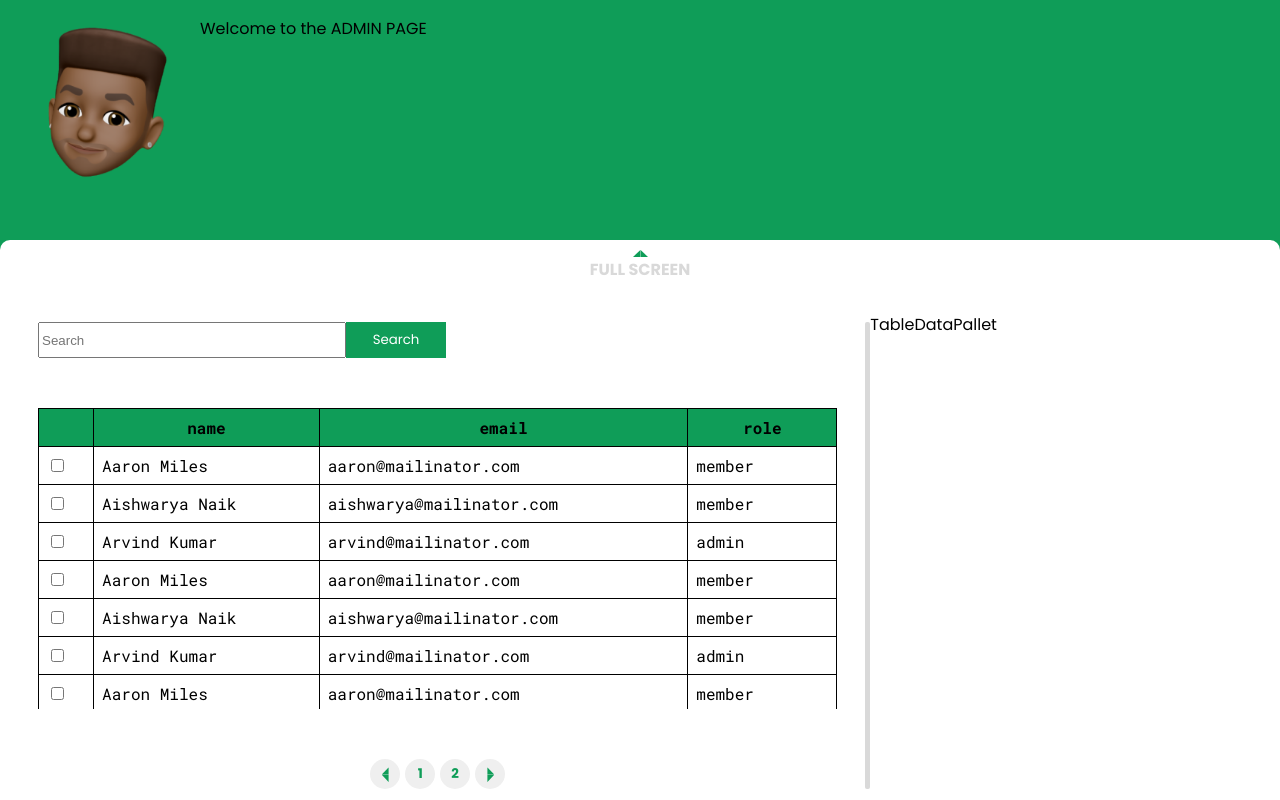
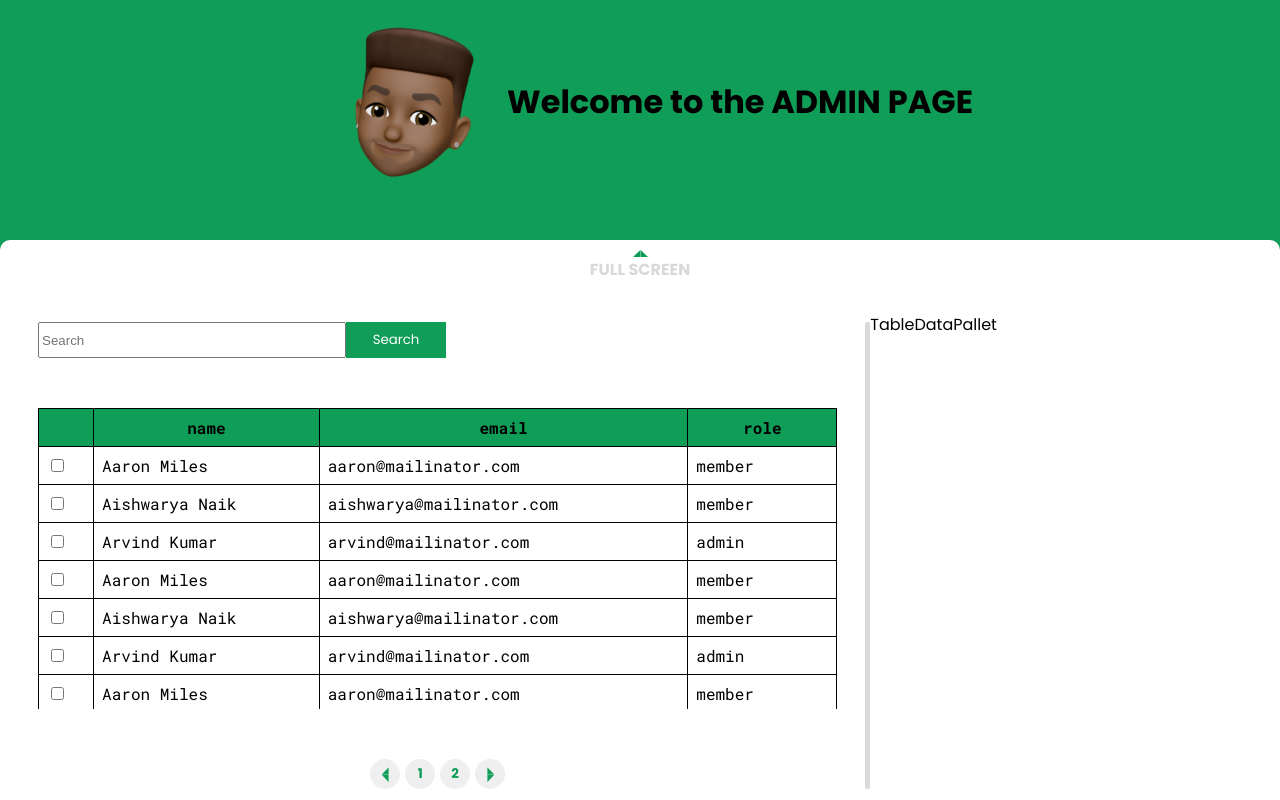
Before and after one commit to suvel/admin_basic, a React (Create React App) app: page / in a window 1280 px wide. Built offline with nearby package versions, Linux system fonts and the light colour scheme.

Commit message:
added title and positioned in center

```diff
--- a/src/Intro/index.js
+++ b/src/Intro/index.js
@@ -7,7 +7,7 @@ function Intro() {
     <div className='Intro'>
       <div className='welcomeBanner'>
         <img src={wel_emoji} />
-        <p>Welcome to the ADMIN PAGE</p>
+        <h1>Welcome to the ADMIN PAGE</h1>
       </div>
     </div>
   )
--- a/src/Intro/style.css
+++ b/src/Intro/style.css
@@ -11,6 +11,8 @@
 
 .welcomeBanner {
   display: flex;
+  justify-content: center;
+  align-items: center;
 }
 
 .welcomeBanner img {
```
